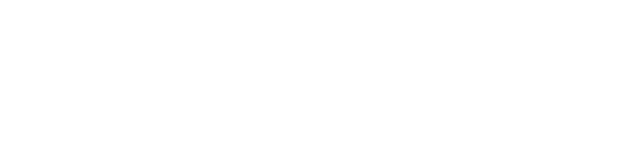
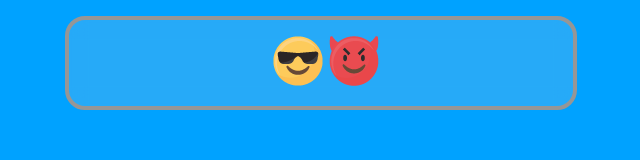
Before and after one commit to johnoviedo93/Web-Developing, a plain HTML site: page index.html in a window 1280 px wide. Shown: the whole page, without its empty margins (319-959 px from the left). Drawn offline with Linux system fonts and the light colour scheme.

Commit message:
Desarrollo

```diff
--- a/assets/css/style.css
+++ b/assets/css/style.css
@@ -0,0 +1,60 @@
+.fondo {
+    background-color: #00a2ff;
+}
+
+.dock-wrapper {
+    min-width: 100px;
+    max-width: 40vw;
+    margin-inline: auto;
+}
+.dock {
+    --item-width: 40px;
+    --dock-padding: 1em;
+
+    display:flex;
+    justify-content: center;
+    align-items: center;
+    gap: 1em;
+
+    max-height: calc(var(--item-width) + var(--dock-padding) * 2);
+    padding: var(--dock-padding);
+    background-color: hsla(0, 24%, 87%, 0.164);
+    border: 4px solid hsl(0, 0%, 59%);
+    backdrop-filter: blur(10px);
+    border-radius: 20px;
+}
+.dock li {
+    list-style: none;
+    width: var(--item-width);
+    aspect-ratio: 1;
+
+    border-radius: 100vmax;
+    cursor: pointer;
+}
+.dock li,
+.dock img {
+    transition-timing-function: ease-out;
+    transition-duration: 300ms;
+}
+.dock li{
+    transition-property: width;
+}
+.dock img {
+    transition-property: translate;
+}
+
+.dock li:hover{
+    width: calc(var(--item-width) * 1.85);
+}
+.dock li:hover img {
+    translate: 0 -45%;
+}
+
+.dock li:hover + li,
+.dock li:has(+ li:hover){
+    width: calc(var(--item-width)* 1.55);
+}
+.dock li:hover + li img,
+.dock li:has(+ li:hover) img {
+    translate: 0 -15%;
+}
--- a/index.html
+++ b/index.html
@@ -3,9 +3,19 @@
 <head>
     <meta charset="UTF-8">
     <meta name="viewport" content="width=device-width, initial-scale=1.0">
-    <title>Document</title>
+    <link rel="stylesheet" href="./assets/css/style.css" />
+    <title>Documento de Prueba</title>
 </head>
-<body>
-
+<body class="fondo">
+    <div class="dock-wrapper">
+        <ul class="dock" >
+            <li>
+                <img src="./assets/img/image1.png" alt="demo img">
+            </li>
+            <li>
+                <img src="./assets/img/image2.png" alt="demo img">
+            </li>
+        </ul>
+    </div>
 </body>
 </html>
```
Also changed, not shown: assets/img/image1.png (added), assets/img/image2.png (added), assets/js/app.js (deleted).
